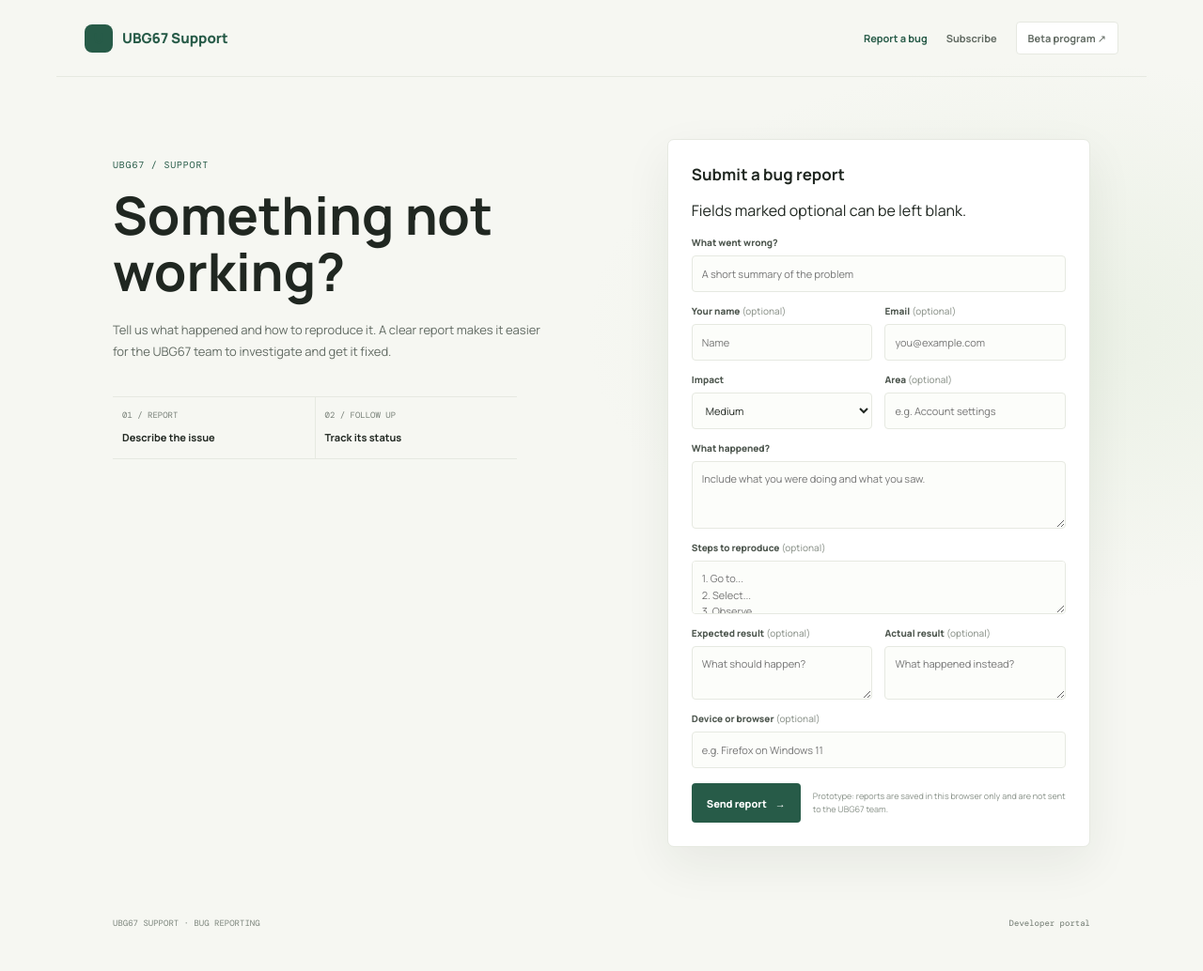
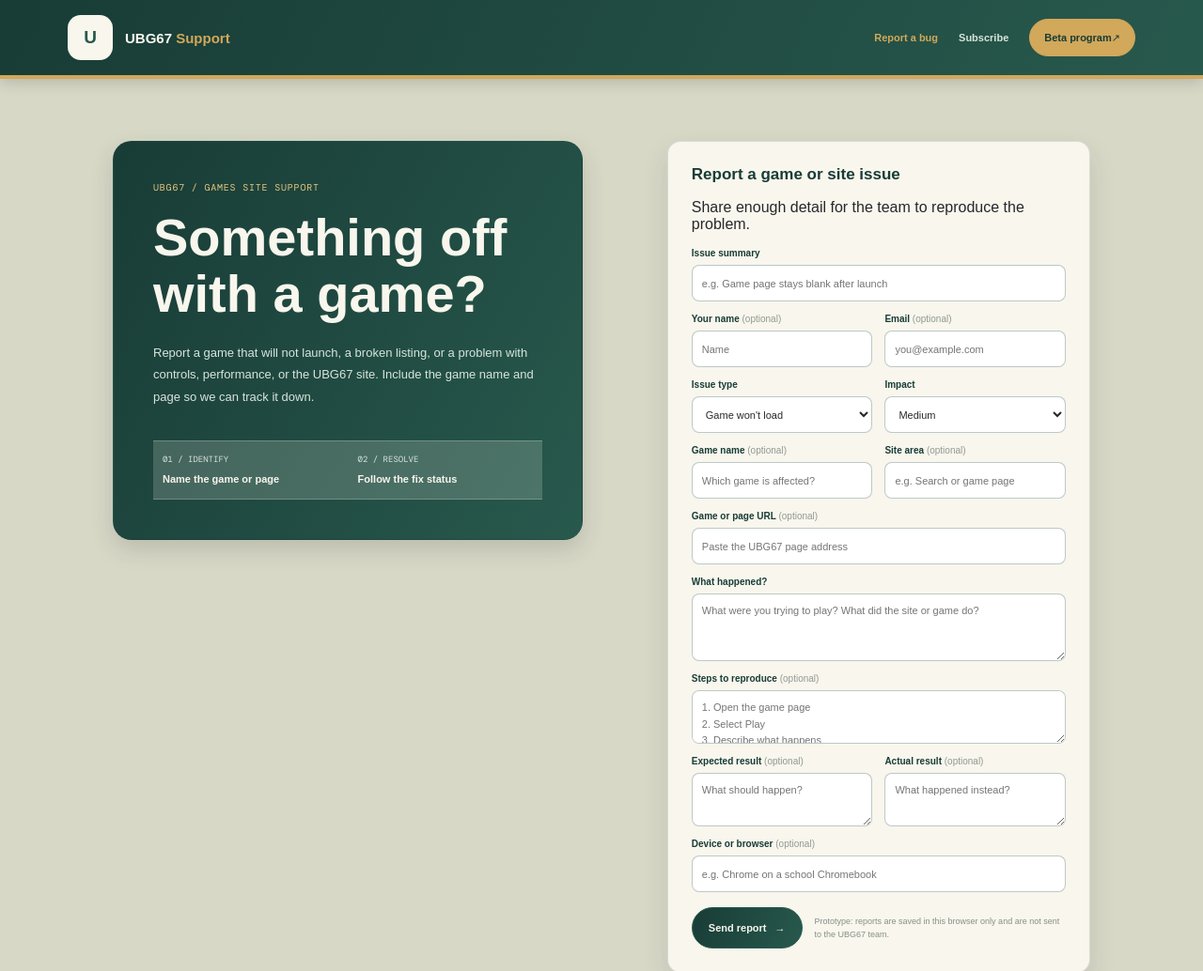
Before and after one commit to Crashtest5812-fun/UBG67-Bug-Reporter, a plain HTML site: page index.html in a window 1280 px wide. Shown: the top 1034 px of the page at 94% size. Before the commit the page ends 1011 px from the top, so only its background shows below. Drawn offline with nearby package versions, Linux system fonts and the light colour scheme.

Commit message:
Fixed UI

```diff
--- a/index.html
+++ b/index.html
@@ -3,8 +3,8 @@
 <head>
   <meta charset="utf-8">
   <meta name="viewport" content="width=device-width, initial-scale=1">
-  <meta name="theme-color" content="#f6f7f2">
-  <title>UBG67 Support</title>
+  <meta name="theme-color" content="#183c36">
+  <title>UBG67 Support | Games Site Tracker</title>
   <link rel="preconnect" href="https://fonts.googleapis.com">
   <link rel="preconnect" href="https://fonts.gstatic.com" crossorigin>
   <link href="https://fonts.googleapis.com/css2?family=DM+Mono:wght@400;500&family=Manrope:wght@400;500;600;700;800&display=swap" rel="stylesheet">
@@ -62,6 +62,7 @@
     @media (max-width: 480px) { .header { align-items: flex-start; flex-direction: column; gap: 14px; } .nav { width: 100%; justify-content: space-between; gap: 8px; } .nav .nav-cta { padding: 7px 8px; } .form-grid { grid-template-columns: 1fr; } .field.full { grid-column: auto; } .actions { align-items: flex-start; flex-direction: column; } footer { align-items: flex-start; flex-direction: column; } }
     @media (prefers-reduced-motion: reduce) { *, *::before, *::after { scroll-behavior: auto !important; animation-duration: .01ms !important; transition-duration: .01ms !important; } }
   </style>
+  <link rel="stylesheet" href="site-theme.css">
 </head>
 <body>
   <header class="header">
@@ -74,36 +75,39 @@
   </header>
   <main>
     <section class="intro">
-      <p class="eyebrow">UBG67 / Support</p>
-      <h1>Something not working?</h1>
-      <p class="lede">Tell us what happened and how to reproduce it. A clear report makes it easier for the UBG67 team to investigate and get it fixed.</p>
+      <p class="eyebrow">UBG67 / Games site support</p>
+      <h1>Something off with a game?</h1>
+      <p class="lede">Report a game that will not launch, a broken listing, or a problem with controls, performance, or the UBG67 site. Include the game name and page so we can track it down.</p>
       <div class="steps" aria-label="What happens next">
-        <div class="step"><small>01 / Report</small><strong>Describe the issue</strong></div>
-        <div class="step"><small>02 / Follow up</small><strong>Track its status</strong></div>
+        <div class="step"><small>01 / Identify</small><strong>Name the game or page</strong></div>
+        <div class="step"><small>02 / Resolve</small><strong>Follow the fix status</strong></div>
       </div>
     </section>
     <section class="form-panel" aria-labelledby="form-title">
       <div id="form-state">
-        <h2 id="form-title">Submit a bug report</h2>
-        <p>Fields marked optional can be left blank.</p>
+        <h2 id="form-title">Report a game or site issue</h2>
+        <p>Share enough detail for the team to reproduce the problem.</p>
         <form id="report-form">
           <div class="form-grid">
-            <div class="field full"><label for="title">What went wrong?</label><input id="title" name="title" type="text" maxlength="120" placeholder="A short summary of the problem" required></div>
+            <div class="field full"><label for="title">Issue summary</label><input id="title" name="title" type="text" maxlength="120" placeholder="e.g. Game page stays blank after launch" required></div>
             <div class="field"><label for="name">Your name <span>(optional)</span></label><input id="name" name="name" type="text" autocomplete="name" maxlength="80" placeholder="Name"></div>
             <div class="field"><label for="email">Email <span>(optional)</span></label><input id="email" name="email" type="email" autocomplete="email" maxlength="254" placeholder="you@example.com"></div>
+            <div class="field"><label for="category">Issue type</label><select id="category" name="category" required><option>Game won't load</option><option>Broken game link</option><option>Controls not working</option><option>Lag or performance</option><option>Display or audio</option><option>Browser compatibility</option><option>Site navigation</option><option>Other</option></select></div>
             <div class="field"><label for="severity">Impact</label><select id="severity" name="severity"><option>Medium</option><option>Low</option><option>High</option><option>Critical</option></select></div>
-            <div class="field"><label for="area">Area <span>(optional)</span></label><input id="area" name="area" type="text" maxlength="50" placeholder="e.g. Account settings"></div>
-            <div class="field full"><label for="description">What happened?</label><textarea id="description" name="description" placeholder="Include what you were doing and what you saw." required></textarea></div>
-            <div class="field full"><label for="steps">Steps to reproduce <span>(optional)</span></label><textarea class="compact" id="steps" name="steps" placeholder="1. Go to...&#10;2. Select...&#10;3. Observe..."></textarea></div>
+            <div class="field"><label for="game-title">Game name <span>(optional)</span></label><input id="game-title" name="gameTitle" type="text" maxlength="100" placeholder="Which game is affected?"></div>
+            <div class="field"><label for="area">Site area <span>(optional)</span></label><input id="area" name="area" type="text" maxlength="50" placeholder="e.g. Search or game page"></div>
+            <div class="field full"><label for="page-url">Game or page URL <span>(optional)</span></label><input id="page-url" name="pageUrl" type="url" maxlength="500" placeholder="Paste the UBG67 page address"></div>
+            <div class="field full"><label for="description">What happened?</label><textarea id="description" name="description" placeholder="What were you trying to play? What did the site or game do?" required></textarea></div>
+            <div class="field full"><label for="steps">Steps to reproduce <span>(optional)</span></label><textarea class="compact" id="steps" name="steps" placeholder="1. Open the game page&#10;2. Select Play&#10;3. Describe what happens"></textarea></div>
             <div class="field"><label for="expected">Expected result <span>(optional)</span></label><textarea class="compact" id="expected" name="expected" placeholder="What should happen?"></textarea></div>
             <div class="field"><label for="actual">Actual result <span>(optional)</span></label><textarea class="compact" id="actual" name="actual" placeholder="What happened instead?"></textarea></div>
-            <div class="field full"><label for="environment">Device or browser <span>(optional)</span></label><input id="environment" name="environment" type="text" maxlength="100" placeholder="e.g. Firefox on Windows 11"></div>
+            <div class="field full"><label for="environment">Device or browser <span>(optional)</span></label><input id="environment" name="environment" type="text" maxlength="100" placeholder="e.g. Chrome on a school Chromebook"></div>
           </div>
           <div class="actions"><button class="submit" type="submit">Send report <span aria-hidden="true">→</span></button><p class="privacy">Prototype: reports are saved in this browser only and are not sent to the UBG67 team.</p></div>
         </form>
       </div>
       <div class="success" id="success-state" role="status" hidden>
-        <div class="success-mark" aria-hidden="true">✓</div><h2>Report saved.</h2>
+        <div class="success-mark" aria-hidden="true">✓</div><h2>Issue logged.</h2>
         <p>Your report is saved in this browser. The prototype does not send it to the UBG67 team.</p>
         <span class="success-id" id="report-id"></span>
         <button class="again" id="another-report" type="button">Submit another report <span aria-hidden="true">→</span></button>
@@ -124,9 +128,12 @@
         const entry = {
           id: "",
           title: values.get("title").trim(),
+          category: values.get("category"),
           severity: values.get("severity"),
           status: "Open",
           area: values.get("area").trim(),
+          gameTitle: values.get("gameTitle").trim(),
+          pageUrl: values.get("pageUrl").trim(),
           description: values.get("description").trim(),
           steps: values.get("steps").trim(),
           expected: values.get("expected").trim(),
--- /dev/null
+++ b/site-theme.css
@@ -0,0 +1,165 @@
+:root {
+  color-scheme: light;
+  --page-background: rgb(216, 216, 199);
+  --page-text: #28282b;
+  --surface-background: #f8f6ed;
+  --surface-border: rgb(24 60 54 / 14%);
+  --heading-color: #183c36;
+  --muted-color: #52645d;
+  --control-background: #fff;
+  --control-border: rgb(24 60 54 / 28%);
+  --focus-color: #28594d;
+  --header-color-start: #183c36;
+  --header-color-end: #28594d;
+  --header-accent: #d2a85a;
+  --header-text: #f8f6ed;
+  --header-subtitle: #d8e5dc;
+  --paper: var(--page-background);
+  --white: var(--surface-background);
+  --ink: var(--page-text);
+  --muted: var(--muted-color);
+  --line: var(--surface-border);
+  --green: #28594d;
+  --green-soft: rgb(40 89 77 / 10%);
+  --red: #a32121;
+  --red-soft: rgb(163 33 33 / 10%);
+  --yellow: #8b6a24;
+  --yellow-soft: rgb(210 168 90 / 18%);
+  --blue: #426d61;
+  --blue-soft: rgb(40 89 77 / 10%);
+  font-family: Arial, sans-serif;
+  font-synthesis: none;
+  text-rendering: optimizeLegibility;
+}
+
+* { box-sizing: border-box; }
+body {
+  color: var(--page-text);
+  background: var(--page-background);
+  font-family: Arial, sans-serif;
+  transition: background-color 220ms ease, color 220ms ease;
+}
+button, input, select, textarea { font-family: Arial, sans-serif; }
+:focus-visible { outline: 3px solid var(--focus-color); outline-offset: 3px; }
+
+.header {
+  position: relative;
+  z-index: 10;
+  width: 100%;
+  max-width: none;
+  padding: 16px clamp(20px, 6vw, 72px);
+  color: var(--header-text);
+  background: linear-gradient(115deg, var(--header-color-start), var(--header-color-end));
+  border-bottom: 4px solid var(--header-accent);
+  box-shadow: 0 4px 14px rgb(28 43 36 / 18%);
+}
+.brand { gap: 13px; color: var(--header-text); }
+.brand-mark {
+  width: 48px;
+  height: 48px;
+  flex: 0 0 48px;
+  color: var(--heading-color);
+  background: var(--surface-background);
+  border: 2px solid rgb(248 246 237 / 75%);
+  border-radius: 14px;
+  font-size: 19px;
+}
+.brand > span:last-child { color: var(--header-text); }
+.brand > span:last-child span { color: var(--header-accent); }
+.nav { gap: clamp(10px, 2vw, 22px); }
+.nav a { min-height: 40px; display: inline-flex; align-items: center; color: var(--header-subtitle); }
+.nav a:hover, .nav a[aria-current="page"] { color: var(--header-accent); }
+.nav .nav-cta {
+  padding: 0 15px;
+  color: var(--heading-color);
+  background: var(--header-accent);
+  border: 1px solid var(--header-accent);
+  border-radius: 999px;
+}
+.nav .nav-cta:hover { color: var(--heading-color); background: #e8c77e; }
+
+.intro, .header + main > section:first-child {
+  position: relative;
+  overflow: hidden;
+  padding: clamp(24px, 5vw, 42px);
+  color: var(--header-text);
+  background: linear-gradient(120deg, var(--header-color-start), var(--header-color-end));
+  border: 1px solid rgb(24 60 54 / 12%);
+  border-radius: 20px;
+  box-shadow: 0 10px 24px rgb(28 43 36 / 16%);
+  animation: welcome-enter 560ms cubic-bezier(.2, .75, .3, 1) both;
+}
+.intro .eyebrow, .header + main > section:first-child .eyebrow { color: #e8c77e; }
+.intro h1, .header + main > section:first-child h1 { color: var(--header-text); }
+.intro .lede, .header + main > section:first-child .lede { color: var(--header-subtitle); }
+.steps { background: rgb(248 246 237 / 18%); border-color: rgb(248 246 237 / 24%); }
+.step { color: var(--header-text); background: transparent; }
+.step small { color: var(--header-subtitle); }
+.dispatches { background: rgb(248 246 237 / 18%); border-color: rgb(248 246 237 / 24%); }
+.dispatch { color: var(--header-text); background: transparent; }
+.dispatch small { color: var(--header-subtitle); }
+
+.form-panel, .panel {
+  color: var(--page-text);
+  background: var(--surface-background);
+  border-color: var(--surface-border);
+  border-radius: 14px;
+  box-shadow: 0 12px 28px rgb(28 43 36 / 12%);
+}
+.form-panel h2, .panel h2 { color: var(--heading-color); }
+.form-panel > p, .panel-copy { color: var(--muted-color); }
+label, .field label { color: var(--heading-color); }
+input, select, textarea, .field input, .field select, .field textarea {
+  color: var(--page-text);
+  background: var(--control-background);
+  border-color: var(--control-border);
+  border-radius: 8px;
+}
+.submit, .button, .button-primary {
+  min-height: 44px;
+  padding: 0 17px;
+  color: var(--header-text);
+  background: linear-gradient(115deg, var(--header-color-start), var(--header-color-end));
+  border: 1px solid var(--header-color-end);
+  border-radius: 999px;
+  text-decoration: none;
+}
+.submit:hover, .button:hover, .button-primary:hover { color: var(--header-text); background: var(--header-color-end); }
+.nav .nav-cta { color: var(--heading-color); background: var(--header-accent); }
+
+.stats { background: var(--surface-background); border-color: var(--surface-border); }
+.stat { border-color: var(--surface-border); }
+.stat-label, .count, .result-count { color: var(--muted-color); }
+.stat-value, h2, h3 { color: var(--heading-color); }
+.issue { border-color: var(--surface-border); }
+.issue-title { color: var(--heading-color); }
+.issue-meta, .issue-description, .issue-details p { color: var(--muted-color); }
+.issue-status { background: var(--control-background); border-color: var(--control-border); }
+.error { color: #a32121; }
+.security-note { color: var(--muted-color); }
+
+footer {
+  width: 100%;
+  max-width: none;
+  margin: 0;
+  padding: 16px clamp(20px, 6vw, 72px);
+  color: var(--header-text);
+  background: linear-gradient(115deg, var(--header-color-start), var(--header-color-end));
+  border-top: 4px solid var(--header-accent);
+}
+footer a { color: var(--header-accent); }
+footer a:hover { color: #f3d99b; }
+
+@keyframes welcome-enter {
+  from { opacity: 0; transform: translateY(10px); }
+  to { opacity: 1; transform: translateY(0); }
+}
+@media (max-width: 650px) {
+  .header { padding: 15px 20px; }
+  .brand-mark { width: 42px; height: 42px; flex-basis: 42px; }
+  .nav { gap: 9px; }
+  .nav a { font-size: 10px; }
+}
+@media (prefers-reduced-motion: reduce) {
+  *, *::before, *::after { scroll-behavior: auto !important; animation-duration: .01ms !important; transition-duration: .01ms !important; }
+}
```
Also changed, not shown: beta.html (+11 -10 lines), dev.html (+13 -8 lines), report.html (+3 -1 lines), subscribe.html (+13 -12 lines).
